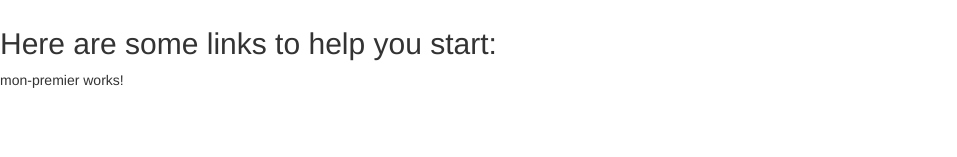
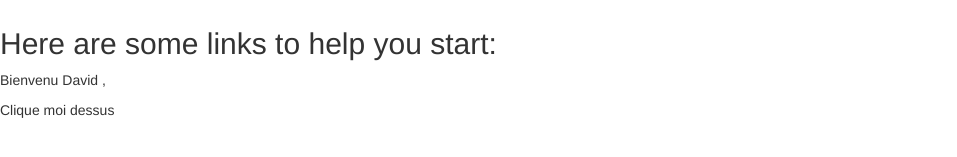
Before and after one commit to georgesBest/mon-projet-angular, an Angular app: page / in a window 1280 px wide. Shown: the part 363-520 px from the top of the page, without its empty margins (0-957 px from the left). Built offline with nearby package versions, Linux system fonts and the light colour scheme.

Commit message:
stringInterpolation

```diff
--- a/src/app/mon-premier/mon-premier.component.html
+++ b/src/app/mon-premier/mon-premier.component.html
@@ -1,3 +1,4 @@
 <p>
-  mon-premier works!
+  Bienvenu {{ prenom }} {{ nom}},
 </p>
+<div (click)="afficherPrenom()">Clique moi dessus</div>
--- a/src/app/mon-premier/mon-premier.component.ts
+++ b/src/app/mon-premier/mon-premier.component.ts
@@ -7,9 +7,16 @@ import { Component, OnInit } from '@angular/core';
 })
 export class MonPremierComponent implements OnInit {
 
+
+  prenom:string = 'David';
+
   constructor() { }
 
   ngOnInit() {
   }
 
+  afficherPrenom() {
+    console.log(this.prenom);
+  }
+
 }
```
